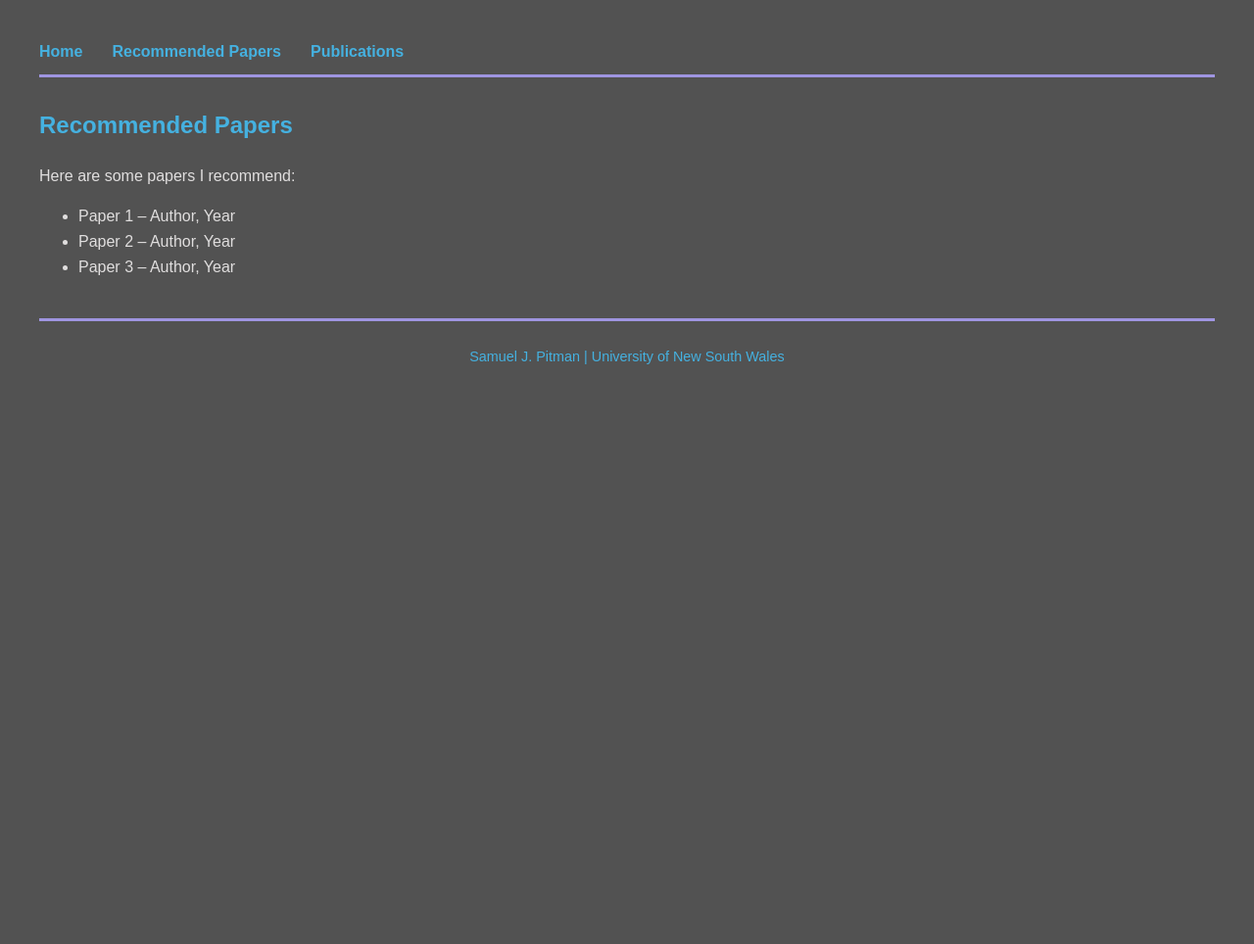
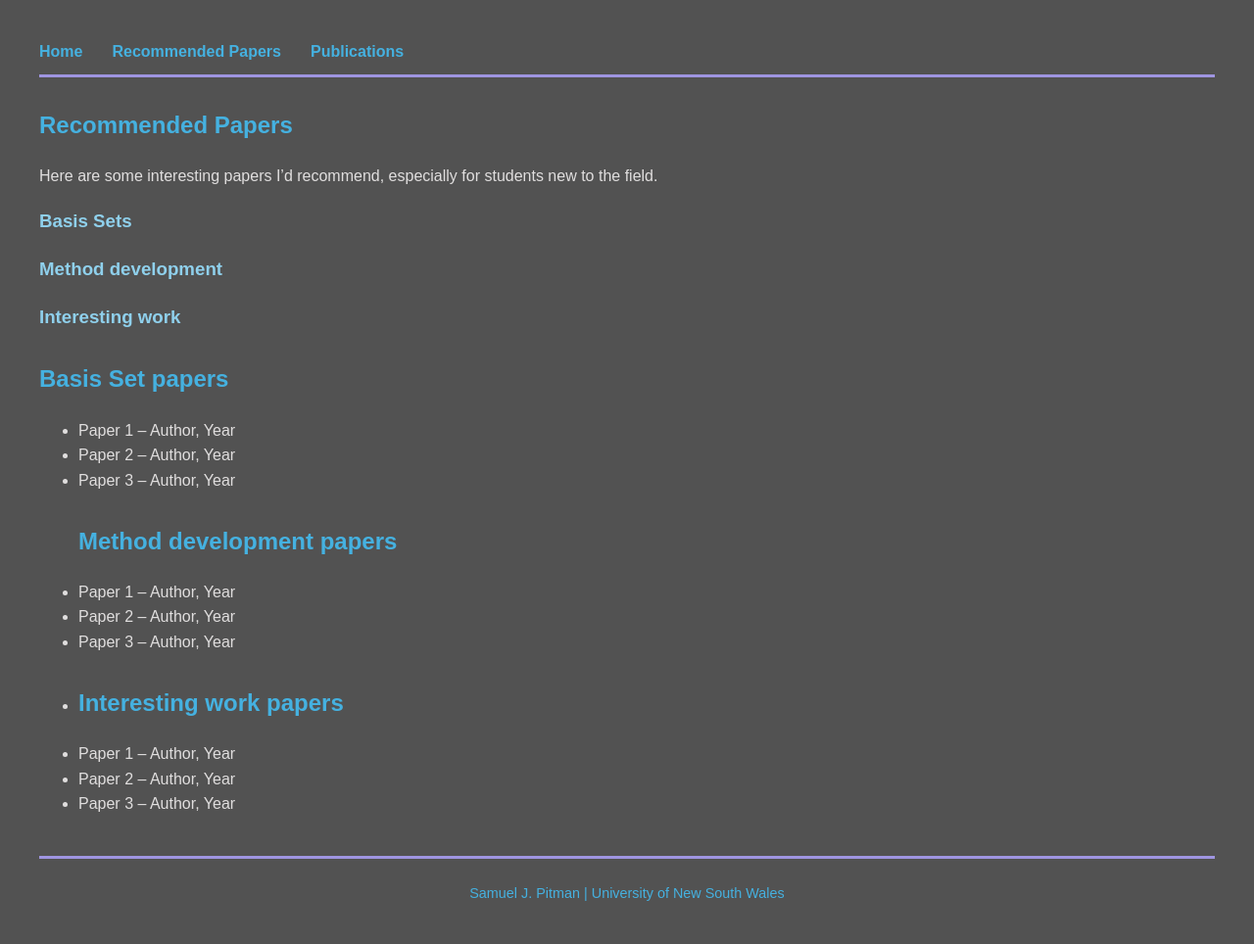
Before and after one commit to SamuelPitman/SamuelPitman.github.io, a Jekyll site: the page built from recommended-papers.md, in a window 1280 px wide. Shown: the whole page at 98% size. Built offline with Jekyll 4.4.1, drawn with Linux system fonts in a browser that asks for light colours; before the commit the page ends 900 px from its top, so only the background shows below that.

Commit message:
Update recommended-papers.md
Set up some extra links around the recommended papers page.

```diff
--- a/recommended-papers.md
+++ b/recommended-papers.md
@@ -5,8 +5,22 @@ title: Recommended Papers
 
 ## Recommended Papers
 
-Here are some papers I recommend:
+Here are some interesting papers I'd recommend, especially for students new to the field.
 
+### [Basis Sets](#BasisSets)
+### [Method development](#MethodDevelopment)
+### [Interesting work](#InterestingStuff)
+
+
+## Basis Set papers {#BasisSets}
 - Paper 1 – Author, Year
 - Paper 2 – Author, Year
 - Paper 3 – Author, Year
+## Method development papers {#MethodDevelopment}
+- Paper 1 – Author, Year
+- Paper 2 – Author, Year
+- Paper 3 – Author, Year
+- ## Interesting work papers {#InterestingStuff}
+- Paper 1 – Author, Year
+- Paper 2 – Author, Year
+- Paper 3 – Author, Year
```
